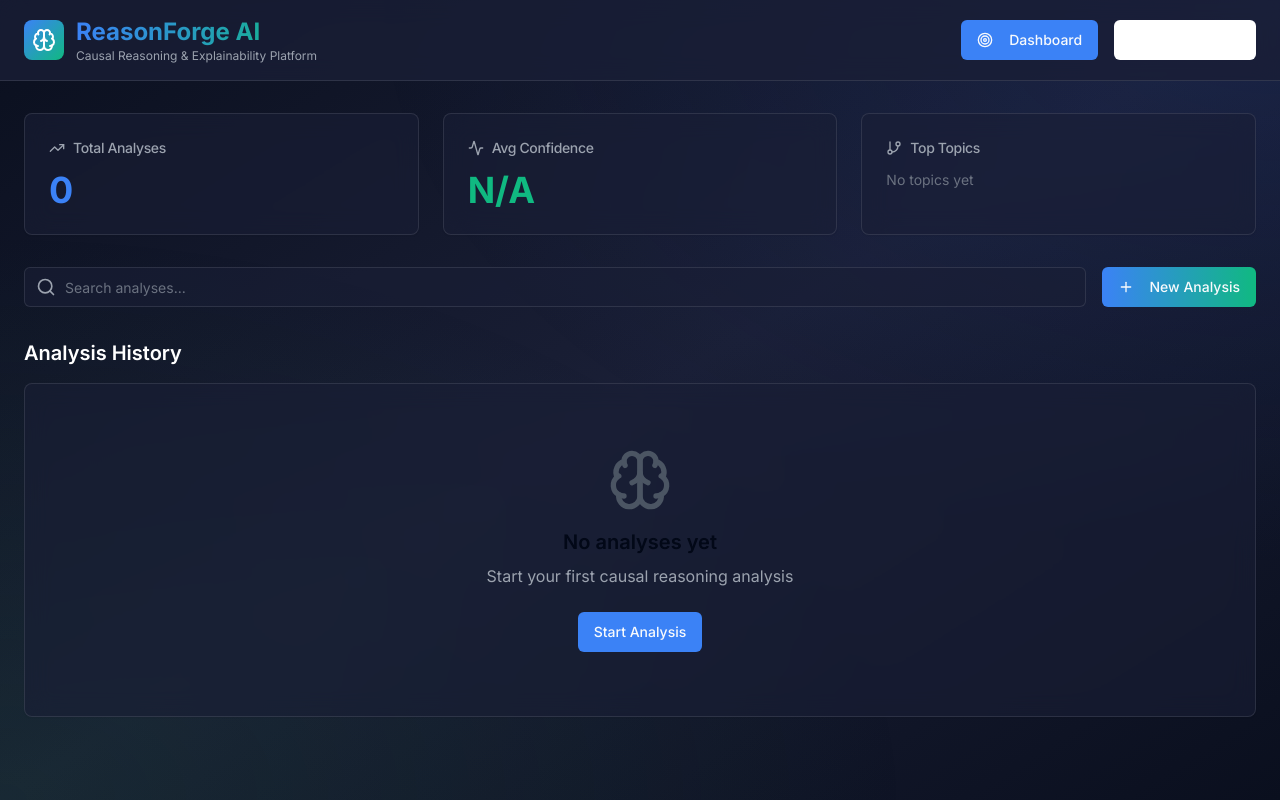
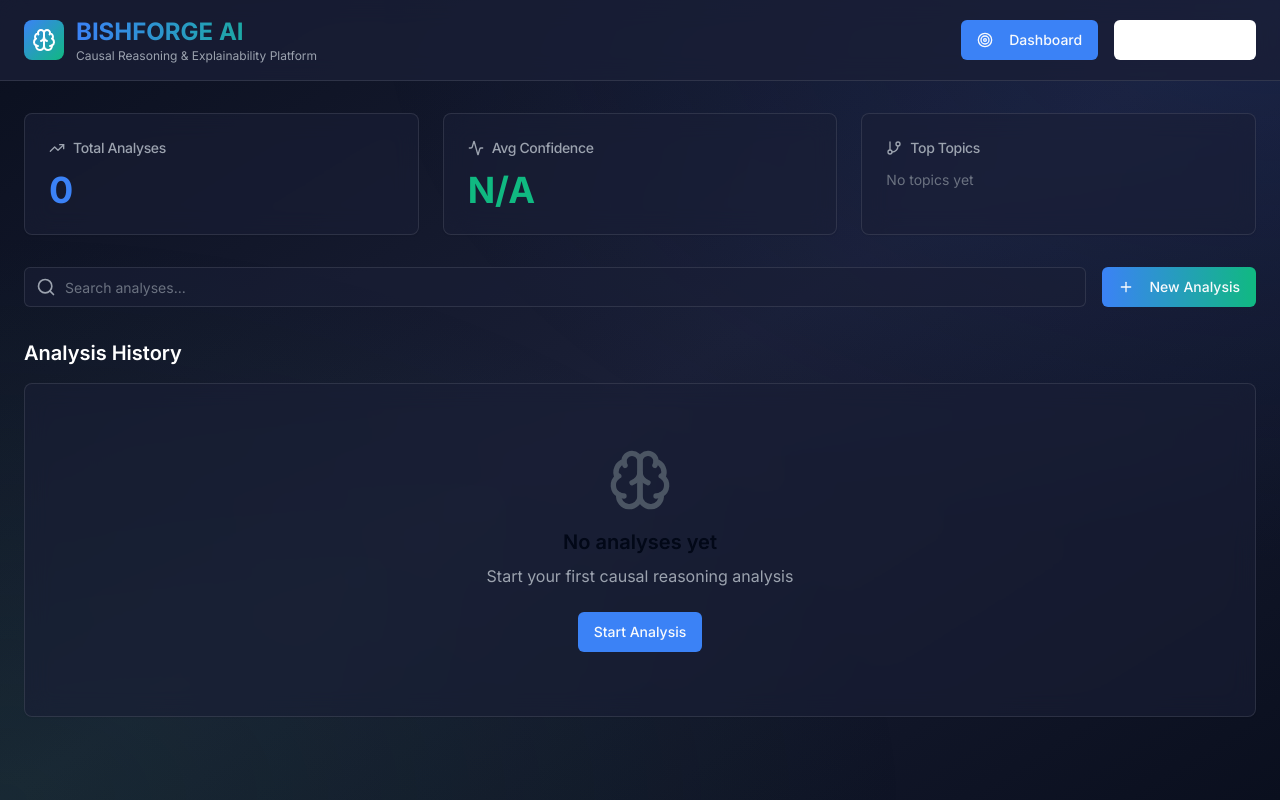
Before and after one commit to Lyzr-Apps/reason-forge-sharp-link, a Next.js app: page / in a window 1280 px wide. Built offline with nearby package versions, Linux system fonts and the light colour scheme.

Commit message:
chore: changed name to BISHFORGE AI

```diff
--- a/app/page.tsx
+++ b/app/page.tsx
@@ -168,7 +168,7 @@ export default function ReasonForgeAI() {
 
   // Load history from localStorage
   useEffect(() => {
-    const saved = localStorage.getItem('reasonforge_history')
+    const saved = localStorage.getItem('bishforge_history')
     if (saved) {
       try {
         setAnalysisHistory(JSON.parse(saved))
@@ -182,7 +182,7 @@ export default function ReasonForgeAI() {
   useEffect(() => {
     if (analysisHistory.length > 0) {
       const timeoutId = setTimeout(() => {
-        localStorage.setItem('reasonforge_history', JSON.stringify(analysisHistory))
+        localStorage.setItem('bishforge_history', JSON.stringify(analysisHistory))
       }, 500) // Throttle saves to 500ms
       return () => clearTimeout(timeoutId)
     }
@@ -329,7 +329,7 @@ export default function ReasonForgeAI() {
             </div>
             <div>
               <h1 className="text-2xl font-bold bg-gradient-to-r from-[#3b82f6] to-[#10b981] bg-clip-text text-transparent">
-                ReasonForge AI
+                BISHFORGE AI
               </h1>
               <p className="text-xs text-gray-400">Causal Reasoning & Explainability Platform</p>
             </div>
```
